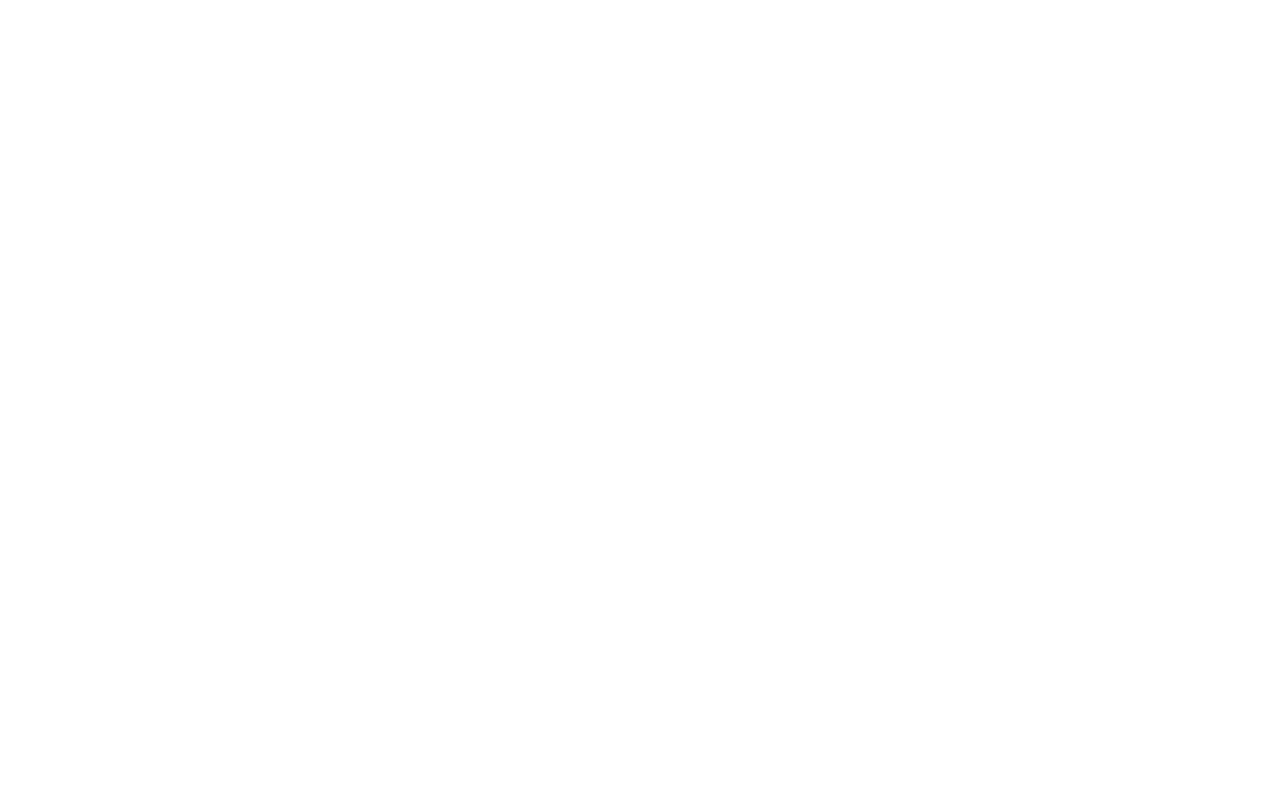
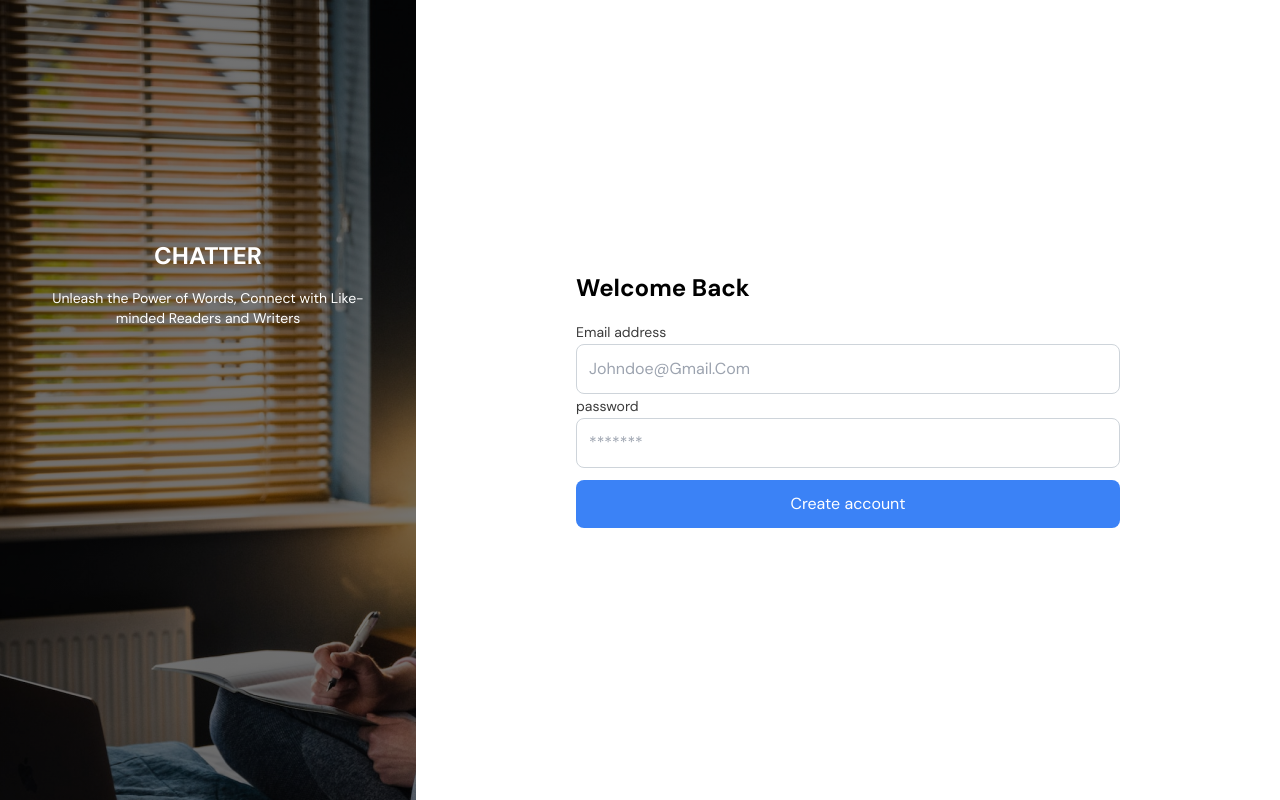
Before and after one commit to Bolaji-hub/chatter-app, a React (Create React App) app: page /log-in in a window 1280 px wide. Before the commit this address had no page. Built offline with nearby package versions, Linux system fonts and the light colour scheme.

Commit message:
- Implementing Log in page and styling

```diff
--- a/src/App.tsx
+++ b/src/App.tsx
@@ -2,12 +2,14 @@
 import { Routes, Route } from "react-router-dom";
 import Landing from "./pages/Landing";
 import SignUp from "./pages/SignUp";
+import LogIn from "./pages/LogIn";
 
 const App = () => {
   return (
     <Routes>
       <Route path="/" Component={Landing} />
       <Route path="/sign-up" Component={SignUp} />
+      <Route path="/log-in" Component={LogIn} />
     </Routes>
   );
 };
--- /dev/null
+++ b/src/pages/LogIn.tsx
@@ -0,0 +1,60 @@
+import React from "react";
+import image from "../assets/unsplash_9pjBx5uVBlg.png";
+
+const LogIn = () => {
+  return (
+    <div className="flex min-h-screen">
+      <div
+        style={{
+          background: `linear-gradient(rgba(0, 0, 0, 0.55), rgba(0, 0, 0, 0.55)), url(${image})`,
+        }}
+        className="mx-auto flex-col basis-48 flex-1 hidden md:flex"
+      >
+        <div className="py-20 pt-40">
+          <h3 className="text-2xl text-white font-semibold text-center pt-20 items-center justify-center ">
+            CHATTER
+          </h3>
+          <p className="text-sm text-white px-10  pt-4 text-center ">
+            Unleash the Power of Words, Connect with Like-
+            <br />
+            minded Readers and Writers
+          </p>
+        </div>
+      </div>
+      <form className="py-10 flex-1 basis-6/12 px-6 gap-4 pl-8 large-container">
+        <h3 className="font-bold text-2xl pb-4">Welcome Back</h3>
+        <fieldset>
+          <label
+            htmlFor="Email address"
+            className="text-[#3B3B3B] text-sm font-thin"
+          >
+            Email address
+          </label>
+          <input
+            id="email"
+            type="text"
+            placeholder="johndoe@gmail.com"
+            className="w-full border border-solid border-[#CED4DA] capitalize p-3 rounded-lg text-[#212529]"
+          />
+          <label
+            htmlFor="password"
+            className="text-[#3B3B3B] text-sm font-thin"
+          >
+            password
+          </label>
+          <input
+            id="password"
+            type="text"
+            placeholder="*******"
+            className="w-full border border-solid border-[#CED4DA] capitalize p-3 rounded-lg text-[#212529]"
+          />
+          <button className="w-full bg-blue-500 p-3 text-white rounded-lg mt-3  ">
+            Create account
+          </button>
+        </fieldset>
+      </form>
+    </div>
+  );
+};
+
+export default LogIn;
```
